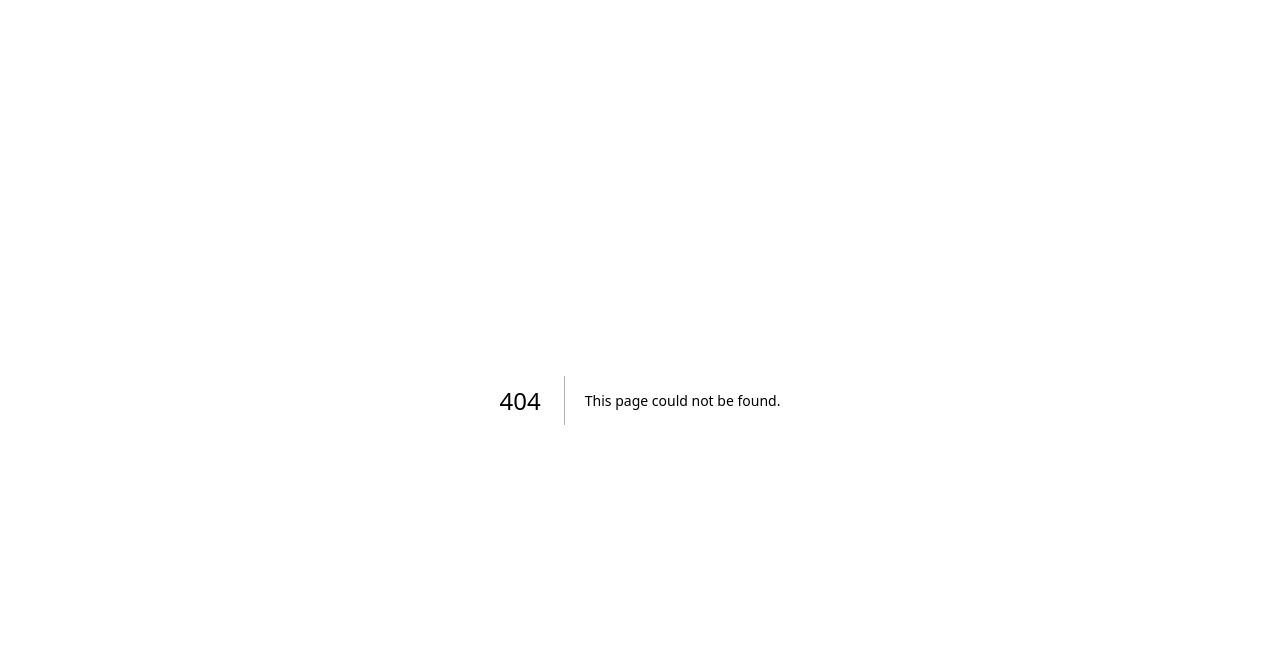
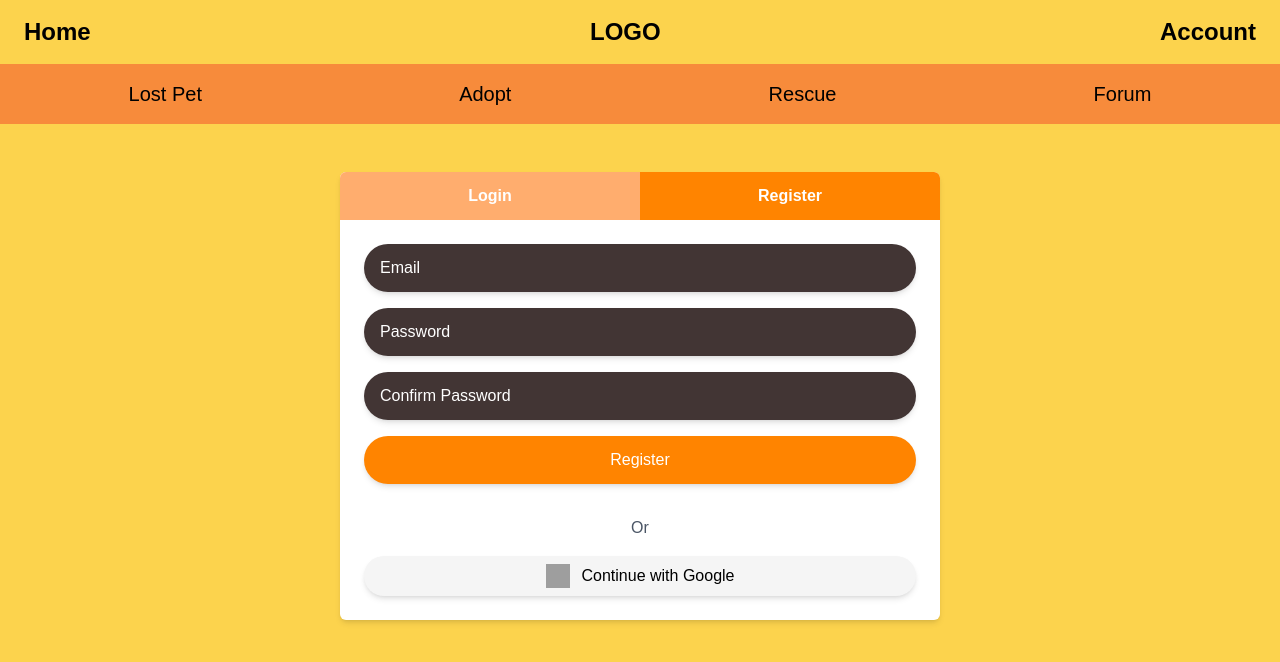
Before and after one commit to amazeianproxy/PATHUBS, a Next.js app: page /Pages/Register in a window 1280 px wide. Before the commit this address had no page. Shown: the top 662 px of the page. Built offline with nearby package versions, Linux system fonts and the light colour scheme; grey boxes are pictures that could not be loaded.

Commit message:
Main Page + Login/Register Front End

```diff
--- a/src/app/Component/header.tsx
+++ b/src/app/Component/header.tsx
@@ -20,7 +20,7 @@ export default function Header() {
             <div className="bg-[#FCD34D] text-black flex items-center justify-between px-6 py-4">
                 <Link href="/" className="cursor-pointer text-2xl font-bold">Home</Link>
                 <div className="text-2xl font-bold">LOGO</div>
-                <div className="text-2xl font-bold">Account</div>
+                <Link href="/Pages/Register" className="cursor-pointer text-2xl font-bold">Account</Link>
             </div>
 
             {/* Bottom Bar */}
--- /dev/null
+++ b/src/app/Pages/Login/page.tsx
@@ -0,0 +1,58 @@
+"use client";
+
+import Header from "@/app/Component/header";
+import Link from "next/link";
+import React, { useState } from 'react';
+
+const Login = () => {
+    const [email, setEmail] = useState('');
+    const [password, setPassword] = useState('');
+    const [confirmPassword, setConfirmPassword] = useState('');
+
+    return (
+        <div>
+            <Header/>
+            <br></br>
+            <br></br>
+            <div className="w-screen flex items-center justify-center">
+                <div className="bg-white w-[600px] rounded-md shadow-md overflow-hidden">
+                    {/* Tabs */}
+                    <div className="flex">
+                    <button className="w-1/2 bg-[#FF8400] text-white text-center font-semibold py-3">Login</button>
+                    <Link href="/Pages/Register" className="w-1/2 bg-[#FFAD6E] text-white text-center font-semibold py-3 hover:bg-orange-600 transition">Register</Link>
+                    </div>
+
+                    {/* Form */}
+                    <div className="p-6 space-y-4">
+                    <input
+                        type="email"
+                        placeholder="Email"
+                        value={email}
+                        onChange={(e) => setEmail(e.target.value)}
+                        className="w-full px-4 py-3 rounded-full bg-[#423534] text-white placeholder-white shadow-md outline-none"
+                    />
+                    <input
+                        type="password"
+                        placeholder="Password"
+                        value={password}
+                        onChange={(e) => setPassword(e.target.value)}
+                        className="w-full px-4 py-3 rounded-full bg-[#423534] text-white placeholder-white shadow-md outline-none"
+                    />
+                    <button className="w-full bg-[#FF8400] text-white font-medium py-3 rounded-full shadow-md hover:bg-orange-600 transition">
+                        Login
+                    </button>
+
+                    <div className="text-center font-medium text-gray-600 mt-4">Or</div>
+
+                    <button className="flex items-center justify-center gap-3 bg-neutral-100 rounded-full py-2 px-4 w-full shadow-md hover:bg-neutral-200">
+                        <img src="https://www.svgrepo.com/show/475656/google-color.svg" alt="Google" className="w-6 h-6" />
+                        <span className="text-black font-medium">Continue with Google</span>
+                    </button>
+                    </div>
+            </div>
+        </div>
+    </div>
+  );
+};
+
+export default Login;
--- /dev/null
+++ b/src/app/Pages/Register/page.tsx
@@ -0,0 +1,65 @@
+"use client";
+
+import Header from "@/app/Component/header";
+import Link from "next/link";
+import React, { useState } from 'react';
+
+const Register = () => {
+    const [email, setEmail] = useState('');
+    const [password, setPassword] = useState('');
+    const [confirmPassword, setConfirmPassword] = useState('');
+
+    return (
+        <div>
+            <Header/>
+            <br></br>
+            <br></br>
+            <div className="w-screen flex items-center justify-center">
+                <div className="bg-white w-[600px] rounded-md shadow-md overflow-hidden">
+                    {/* Tabs */}
+                    <div className="flex">
+                    <Link href="/Pages/Login" className="w-1/2 bg-[#FFAD6E] text-white text-center font-semibold py-3 hover:bg-orange-600 transition">Login</Link>
+                    <button className="w-1/2 bg-[#FF8400] text-white text-center font-semibold py-3">Register</button>
+                    </div>
+
+                    {/* Form */}
+                    <div className="p-6 space-y-4">
+                    <input
+                        type="email"
+                        placeholder="Email"
+                        value={email}
+                        onChange={(e) => setEmail(e.target.value)}
+                        className="w-full px-4 py-3 rounded-full bg-[#423534] text-white placeholder-white shadow-md outline-none"
+                    />
+                    <input
+                        type="password"
+                        placeholder="Password"
+                        value={password}
+                        onChange={(e) => setPassword(e.target.value)}
+                        className="w-full px-4 py-3 rounded-full bg-[#423534] text-white placeholder-white shadow-md outline-none"
+                    />
+                    <input
+                        type="password"
+                        placeholder="Confirm Password"
+                        value={confirmPassword}
+                        onChange={(e) => setConfirmPassword(e.target.value)}
+                        className="w-full px-4 py-3 rounded-full bg-[#423534] text-white placeholder-white shadow-md outline-none"
+                    />
+                    <button className="w-full bg-[#FF8400] text-white font-medium py-3 rounded-full shadow-md hover:bg-orange-600 transition">
+                        Register
+                    </button>
+
+                    <div className="text-center font-medium text-gray-600 mt-4">Or</div>
+
+                    <button className="flex items-center justify-center gap-3 bg-neutral-100 rounded-full py-2 px-4 w-full shadow-md hover:bg-neutral-200">
+                        <img src="https://www.svgrepo.com/show/475656/google-color.svg" alt="Google" className="w-6 h-6" />
+                        <span className="text-black font-medium">Continue with Google</span>
+                    </button>
+                    </div>
+            </div>
+        </div>
+    </div>
+  );
+};
+
+export default Register;
--- a/src/app/page.tsx
+++ b/src/app/page.tsx
@@ -2,11 +2,42 @@ import Header from './Component/header';
 
 export default function Home() {
   return (
-    <div className="w-screen h-screen">
+    <div className="w-screen h-screen overflow-y-hidden">
       <Header/>
-      <div className='text-black'>
-          landing pages
-      </div>
+      <br></br>
+      <br></br>
+      {/* Recommended Section */}
+      <section className="mb-10 px-20 py-4">
+        <h2 className="text-2xl font-semibold mb-4">Recommended</h2>
+        <div className="bg-white p-4 rounded-xl shadow flex items-center space-x-4">
+          <div className="bg-[#D83B3B] w-64 h-40 rounded" />
+          <p className="text-lg font-medium">
+            Lorem ipsum dolor sit amet, consectetur adipiscing elit.
+          </p>
+        </div>
+      </section>
+
+      {/* Urgent Posts Section */}
+      <h2 className="text-2xl font-semibold mb-4 px-20 text-black">Urgent Posts</h2>
+      <section className="bg-[#473939] text-white p-4 pt-6 min-h-[calc(100vh-300px)]">
+        <div className="flex flex-wrap gap-10 px-20 py-8 justify-center">
+          {[1, 2, 3, 4].map((post) => (
+            <div
+              key={post}
+              className="bg-neutral-100 text-black w-64 p-3 rounded-2xl flex items-start gap-3"
+            >
+              <div className="w-14 h-14 rounded-xl overflow-hidden">
+              </div>
+              <div className="flex flex-col">
+                <h3 className="font-semibold text-lg">Title</h3>
+                <p className="text-sm">
+                  Lorem ipsum dolor sit amet, consectetur adipiscing elit. Sed at elementum lacus, vitae porta ante.
+                </p>
+              </div>
+            </div>
+          ))}
+        </div>
+      </section>
     </div>
   );
 }
```
